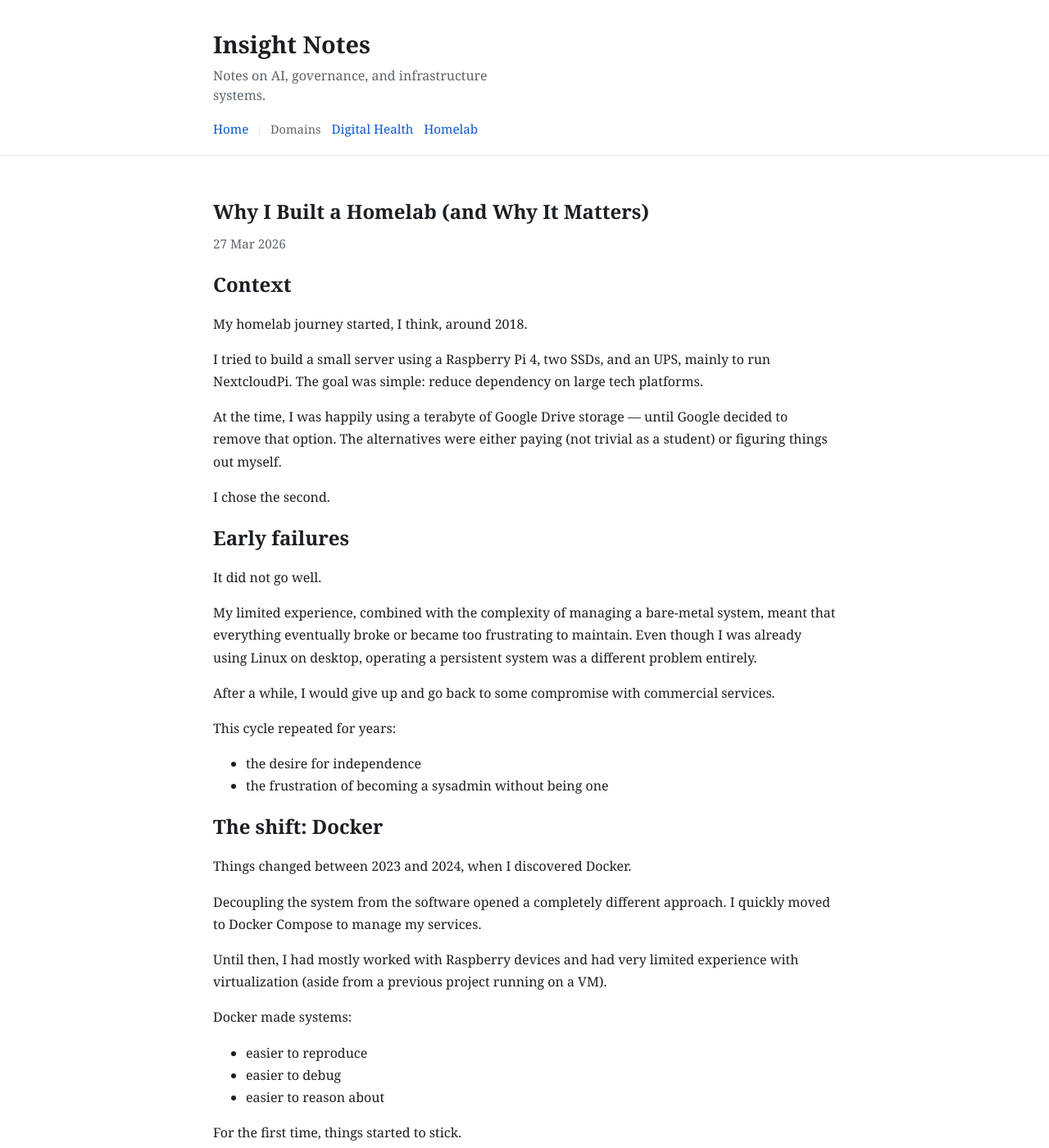
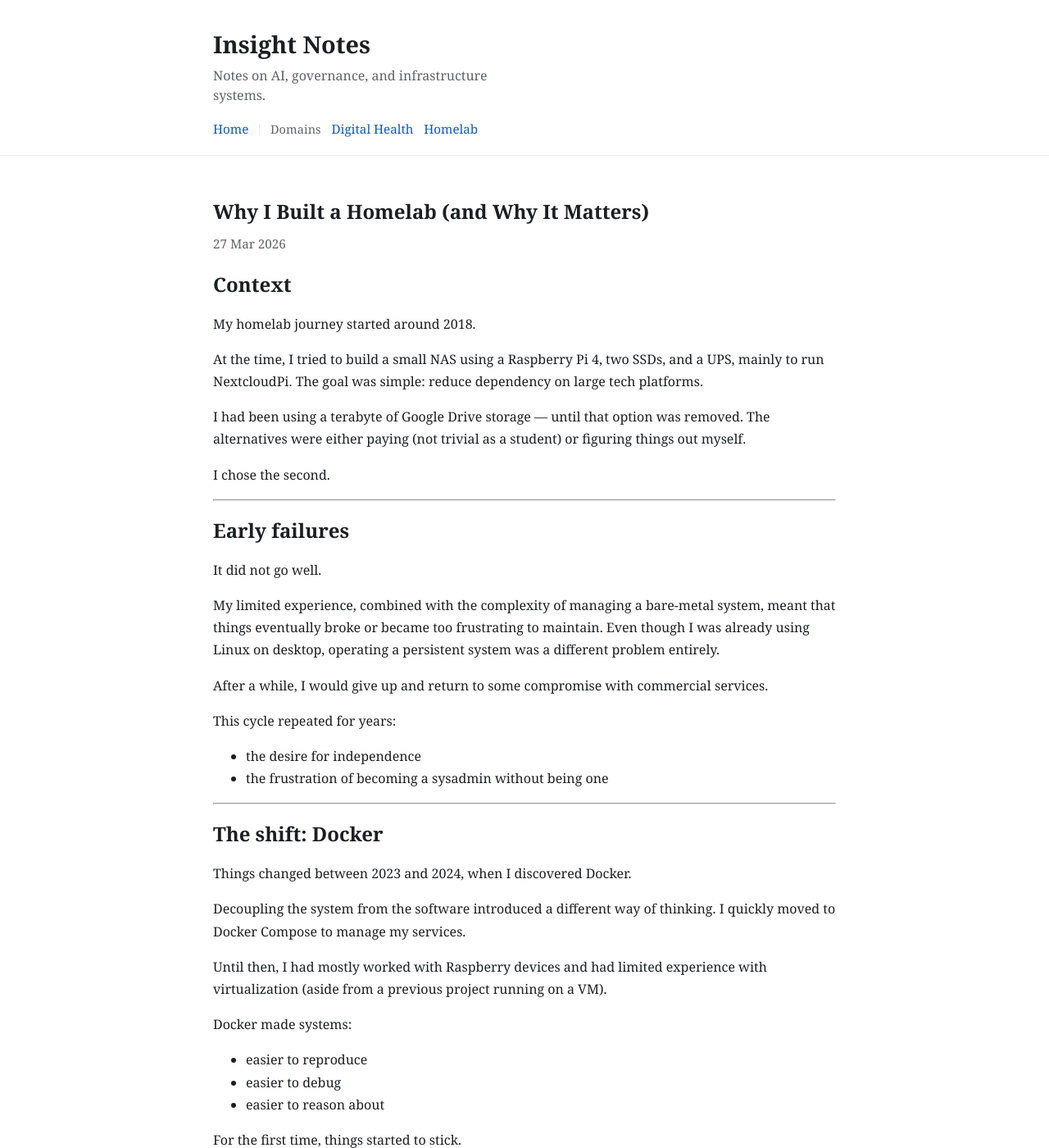
Before and after one commit to ale-saglia/insight, a Jekyll site: the page built from src/homelab/0-why-homelab-matters.md, in a window 1280 px wide and 1400 px high. Shown: the whole window at 82% size. Built offline with Jekyll 4.4.1, drawn with Linux system fonts in a browser that asks for light colours; some of the changed text lies outside the part shown.

Commit message:
refactor(homelab): improve clarity and structure in 'Why I Built a Homelab' article

```diff
--- a/src/homelab/0-why-homelab-matters.md
+++ b/src/homelab/0-why-homelab-matters.md
@@ -8,55 +8,66 @@
 
 ## Context
 
-My homelab journey started, I think, around 2018.
+My homelab journey started around 2018.
 
-I tried to build a small server using a Raspberry Pi 4, two SSDs, and an UPS, mainly to run NextcloudPi. The goal was simple: reduce dependency on large tech platforms.
+At the time, I tried to build a small NAS using a Raspberry Pi 4, two SSDs, and a UPS, mainly to run NextcloudPi. The goal was simple: reduce dependency on large tech platforms.
 
-At the time, I was happily using a terabyte of Google Drive storage — until Google decided to remove that option. The alternatives were either paying (not trivial as a student) or figuring things out myself.
+I had been using a terabyte of Google Drive storage — until that option was removed. The alternatives were either paying (not trivial as a student) or figuring things out myself.
 
 I chose the second.
+
+---
 
 ## Early failures
 
 It did not go well.
 
-My limited experience, combined with the complexity of managing a bare-metal system, meant that everything eventually broke or became too frustrating to maintain. Even though I was already using Linux on desktop, operating a persistent system was a different problem entirely.
+My limited experience, combined with the complexity of managing a bare-metal system, meant that things eventually broke or became too frustrating to maintain. Even though I was already using Linux on desktop, operating a persistent system was a different problem entirely.
 
-After a while, I would give up and go back to some compromise with commercial services.
+After a while, I would give up and return to some compromise with commercial services.
 
 This cycle repeated for years:
+
 - the desire for independence
 - the frustration of becoming a sysadmin without being one
+
+---
 
 ## The shift: Docker
 
 Things changed between 2023 and 2024, when I discovered Docker.
 
-Decoupling the system from the software opened a completely different approach. I quickly moved to Docker Compose to manage my services.
+Decoupling the system from the software introduced a different way of thinking. I quickly moved to Docker Compose to manage my services.
 
-Until then, I had mostly worked with Raspberry devices and had very limited experience with virtualization (aside from a previous project running on a VM).
+Until then, I had mostly worked with Raspberry devices and had limited experience with virtualization (aside from a previous project running on a VM).
 
 Docker made systems:
+
 - easier to reproduce
 - easier to debug
 - easier to reason about
 
 For the first time, things started to stick.
 
+---
+
 ## From self-hosting to homelab
 
 I never abandoned the idea of running my own services, but recently it evolved into something more structured.
 
 After moving to a new house, I designed the network infrastructure from scratch:
+
 - cabling (fiber and Ethernet)
 - switches
-- VLAN segmentation (8 VLANs managed via OPNsense in a VM)
+- VLAN segmentation (8 VLANs managed via OPNsense running in a VM)
 
 I also moved from a single machine to a small multi-node setup using Proxmox.
 
-I originally planned three nodes, but energy costs pushed me toward a two-node architecture.
+Originally, I planned three nodes, but energy costs pushed me toward a two-node architecture.
 
-The result is a more robust system, with better isolation and overall reliability.
+The result is a more robust system, with better isolation and improved reliability.
+
+---
 
 ## Operational maturity
 
@@ -70,22 +81,29 @@
 
 Infrastructure changes are now versioned, not improvised.
 
+---
+
 ## What a homelab actually teaches
 
 At this point, the homelab is no longer just about independence.
 
-It provides something that is hard to replicate in enterprise environments:
+It provides something difficult to replicate in enterprise environments:
 
 - a single decision-maker across the entire stack
 - full visibility, from physical layer to application layer
-- direct experience of maintenance costs
-- constant exposure to failure modes
+- direct exposure to maintenance costs
+- constant interaction with failure modes
 
-You are forced to think about:
+A homelab forces decisions that are often abstract elsewhere.
+
+You are constantly dealing with:
+
 - downtime
 - backups
 - redundancy
 - time investment
+
+---
 
 ## Closing
 
```
